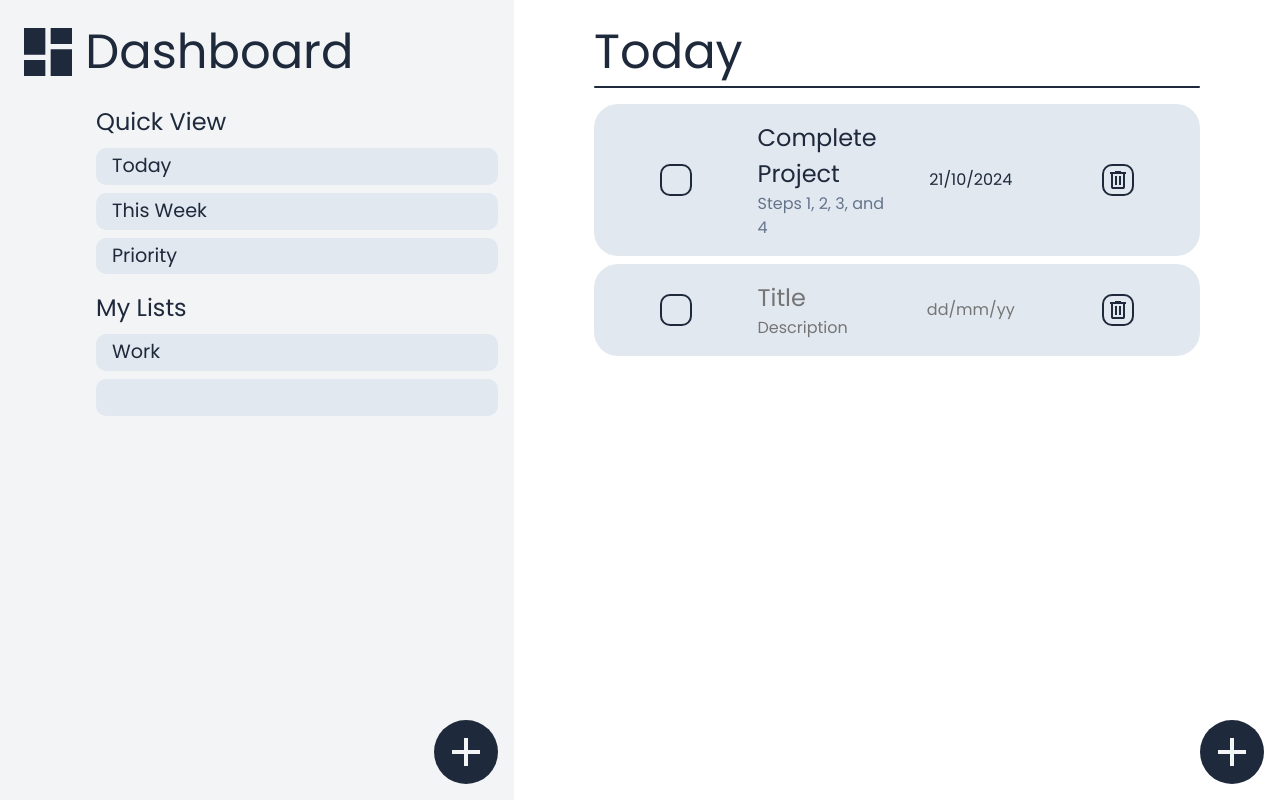
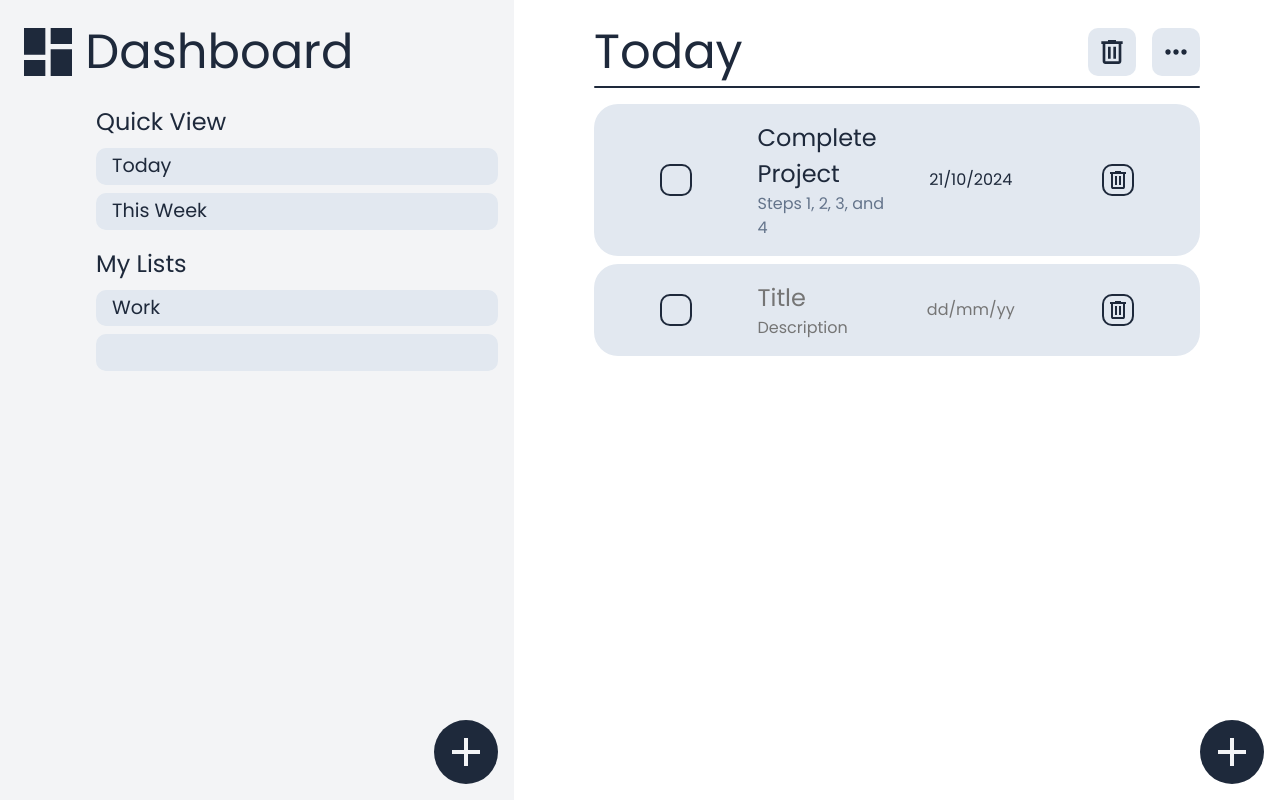
Before and after one commit to illtrythisout/odin-to-do-list, a website built with webpack: page src/template.html in a window 1280 px wide. Built offline with nearby package versions, Linux system fonts and the light colour scheme.

Commit message:
Add dom-elements file
Create a module that holds references to all needed dom elements to not clutter global space
Changed import export formatting for better readability
Added value tags to checkbox and del list button to help with logic later

```diff
--- /dev/null
+++ b/src/dom-logic/dom-elements.js
@@ -0,0 +1,23 @@
+export {
+    todayListBtn,
+    thisWeekListBtn,
+    userListBtns,
+    addListBtn,
+    deleteListBtn,
+    editListBtn,
+    bulletCheckbox,
+    deleteBulletBtn,
+}
+
+const todayListBtn = document.querySelector("#todayListBtn");
+const thisWeekListBtn = document.querySelector("#thisWeekListBtn");
+
+const userListBtns = document.querySelectorAll(".listsOptionsLi");
+
+const addListBtn = document.querySelector(".addList");
+
+const deleteListBtn = document.querySelector("#deleteListBtn");
+const editListBtn = document.querySelector("#editListBtn");
+
+const bulletCheckbox = document.querySelectorAll(".completeBullet");
+const deleteBulletBtn = document.querySelectorAll(".bulletDelete");
--- a/src/dom-logic/element-factory.js
+++ b/src/dom-logic/element-factory.js
@@ -1,4 +1,7 @@
-export {makeElement, removeElement}
+export {
+    makeElement,
+    removeElement
+}
 
 function makeElement(tag, att, attValue, textContent, appendTo) {
     let element = document.createElement(tag);
--- a/src/dom-logic/pages-dom-logic.js
+++ b/src/dom-logic/pages-dom-logic.js
@@ -1,7 +1,17 @@
-import {makeElement, removeElement} from "./element-factory";
+import {
+    makeElement,
+    removeElement
+} from "./element-factory";
 import editImg from "../images/edit.svg";
 import deleteImg from "../images/delete.svg";
-export {updateTitle, addTitleBtnsDom, addListDom, addBulletDom, makeNewListDom, makeNewBulletDom}
+export {
+    updateTitle,
+    addTitleBtnsDom,
+    addListDom,
+    addBulletDom,
+    makeNewListDom,
+    makeNewBulletDom
+}
 
 const updateTitle = function (content) {
     const title = document.querySelector(".listTitle");
@@ -11,11 +21,11 @@ const updateTitle = function (content) {
 const addTitleBtnsDom = function () {
     const container = document.querySelector(".listTitleActions");
 
-    const listDeleteBtn = makeElement("button", "", "", "", container);
+    const listDeleteBtn = makeElement("button", "id", "deleteListBtn", "", container);
     const listDeleteImg = makeElement("img", "alt", "delete list", "", listDeleteBtn);
     listDeleteImg.src = deleteImg;
 
-    const listEditBtn = makeElement("button", "", "", "", container);
+    const listEditBtn = makeElement("button", "id", "editListBtn", "", container);
     const listEditImg = makeElement("img", "alt", "edit bullet", "", listEditBtn);
     listEditImg.src = editImg;
 }
@@ -37,6 +47,7 @@ const addBulletDom = function (title, description, date) {
     const checkbox = makeElement("input", "class", "checkbox", "", checkBoxSurround);
     checkbox.setAttribute("type", "checkbox");
     checkbox.setAttribute("name", "completeBullet");
+    checkbox.setAttribute("value", title);
     const checkmark = makeElement("span", "class", "checkmark", "", checkBoxSurround);
 
     const bulletText = makeElement("div", "class", "bulletText", "", bulletPoint);
@@ -45,9 +56,10 @@ const addBulletDom = function (title, description, date) {
 
     const bulletDate = makeElement("p", "class", "bulletDate", date, bulletPoint);
 
-    const bulletEdit = makeElement("button", "class", "bulletEdit", "", bulletPoint);
-    const bulletEditImg = makeElement("img", "alt", "edit bullet", "", bulletEdit);
-    bulletEditImg.src = deleteImg;
+    const bulletDelete = makeElement("button", "class", "bulletDelete", "", bulletPoint);
+    bulletDelete.setAttribute("value", title);
+    const bulletDeleteImg = makeElement("img", "alt", "edit bullet", "", bulletDelete);
+    bulletDeleteImg.src = deleteImg;
 }
 
 const makeNewListDom = function () {
@@ -56,7 +68,7 @@ const makeNewListDom = function () {
     const listMakerLi = makeElement("li", "class", "listsOptionsLi", "", container);
     const listMakerButton = makeElement("button", "", "", "", listMakerLi);
     const listMakerInput = makeElement("input", "type", "text", "", listMakerButton);
-    listMakerInput.setAttribute("maxlength", "10")
+    listMakerInput.setAttribute("maxlength", "10");
 }
 
 const makeNewBulletDom = function (title, description, date) {
@@ -83,7 +95,7 @@ const makeNewBulletDom = function (title, description, date) {
     bulletDate.setAttribute("class", "bulletDate");
     bulletDate.setAttribute("placeholder", "dd/mm/yy");
 
-    const bulletDelete = makeElement("button", "class", "bulletEdit", "", bulletPoint);
-    const bulletEditImg = makeElement("img", "alt", "edit bullet", "", bulletDelete);
-    bulletEditImg.src = deleteImg;
+    const bulletDelete = makeElement("button", "class", "bulletDelete", "", bulletPoint);
+    const bulletDeleteImg = makeElement("img", "alt", "edit bullet", "", bulletDelete);
+    bulletDeleteImg.src = deleteImg;
 }
--- a/src/index.js
+++ b/src/index.js
@@ -1,6 +1,26 @@
 import "./styles.css";
-import {lists, newList, addBullet} from "./list-logic";
-import {updateTitle, addTitleBtnsDom, addListDom, addBulletDom, makeNewListDom, makeNewBulletDom} from "./dom-logic/pages-dom-logic";
+import {
+    newList,
+    addBullet
+} from "./logic/list-logic";
+import {
+    updateTitle,
+    addTitleBtnsDom,
+    addListDom,
+    addBulletDom,
+    makeNewListDom,
+    makeNewBulletDom
+} from "./dom-logic/pages-dom-logic";
+import {
+    todayListBtn,
+    thisWeekListBtn,
+    userListBtns,
+    addListBtn,
+    deleteListBtn,
+    editListBtn,
+    bulletCheckbox,
+    deleteBulletBtn,
+} from "./dom-logic/dom-elements"
 
 newList("Personal");
 newList("Work");
@@ -8,8 +28,9 @@ newList("Work");
 addBullet("Work", "Complete Project", "Steps 1, 2, 3, and 4", new Date(), "high")
 addBulletDom("Complete Project", "Steps 1, 2, 3, and 4", "21/10/2024")
 addListDom("Work");
+addTitleBtnsDom();
 
-makeNewListDom()
-makeNewBulletDom()
+makeNewListDom();
+makeNewBulletDom();
 
 console.log(JSON.parse(localStorage.getItem("lists")))
--- a/src/list-logic.js
+++ b/src/logic/list-logic.js
@@ -1,4 +1,7 @@
-export {lists, newList, addBullet}
+export {
+    newList,
+    addBullet
+}
 
 let lists = {};
 
--- a/src/styles.css
+++ b/src/styles.css
@@ -281,7 +281,7 @@ body {
     color: var(--primary-dimmed);
 }
 
-.bulletEdit {
+.bulletDelete {
     display: flex;
     justify-content: center;
     align-items: center;
@@ -296,6 +296,6 @@ body {
 
     transition: var(--highlight-transition-time);
 }
-.bulletEdit:hover {
+.bulletDelete:hover {
     background-color: var(--grey-hover);
 }
--- a/src/template.html
+++ b/src/template.html
@@ -15,15 +15,15 @@
             <div class="quickViewSelector">
                 <h3 class="selectorTitle">Quick View</h3>
                 <ul class="selectionList">
-                    <li class="quickViewOption">
+                    <li class="quickViewOption" id="todayListBtn">
                         <button>Today</button>
                     </li>
-                    <li class="quickViewOption">
+                    <li class="quickViewOption" id="thisWeekListBtn">
                         <button>This Week</button>
                     </li>
-                    <li class="quickViewOption">
+                    <!-- <li class="quickViewOption" id="priorityListBtn">
                         <button>Priority</button>
-                    </li>
+                    </li> -->
                 </ul>
             </div>
             <div class="listsSelector">
@@ -38,8 +38,8 @@
             <h1 class="listTitle">Today</h1>
             <div class="listTitleActions">
 
-                <!-- <button><img src="./images/delete.svg" alt="delete list"></button>
-                <button><img src="./images/edit.svg" alt="edit list"></button> -->
+                <!-- <button id="deleteListBtn"><img src="./images/delete.svg" alt="delete list"></button>
+                <button id="editListBtn"><img src="./images/edit.svg" alt="edit list"></button> -->
 
             </div>
         </div>
@@ -47,7 +47,7 @@
 
             <!-- <div class="bulletPoint">
                 <label class="checkBoxSurround">
-                    <input type="checkbox" name="completeBullet" class="completeBullet">
+                    <input type="checkbox" name="completeBullet" class="completeBullet value="">
                     <span class="checkmark"></span>
                 </label>
                 <div class="bulletText">
@@ -55,7 +55,7 @@
                     <p class="bulletDescription">Description</p>
                 </div>
                 <p class="bulletDate">20/10/2024</p>
-                <button class="bulletEdit"><img src="./images/edit.svg" alt="edit bullet"></button>
+                <button class="bulletDelete" value=""><img src="./images/edit.svg" alt="edit bullet"></button>
             </div> -->
 
             <button class="addBullet add"><img src="./images/add-light.svg" alt="add bullet"></button>
```
